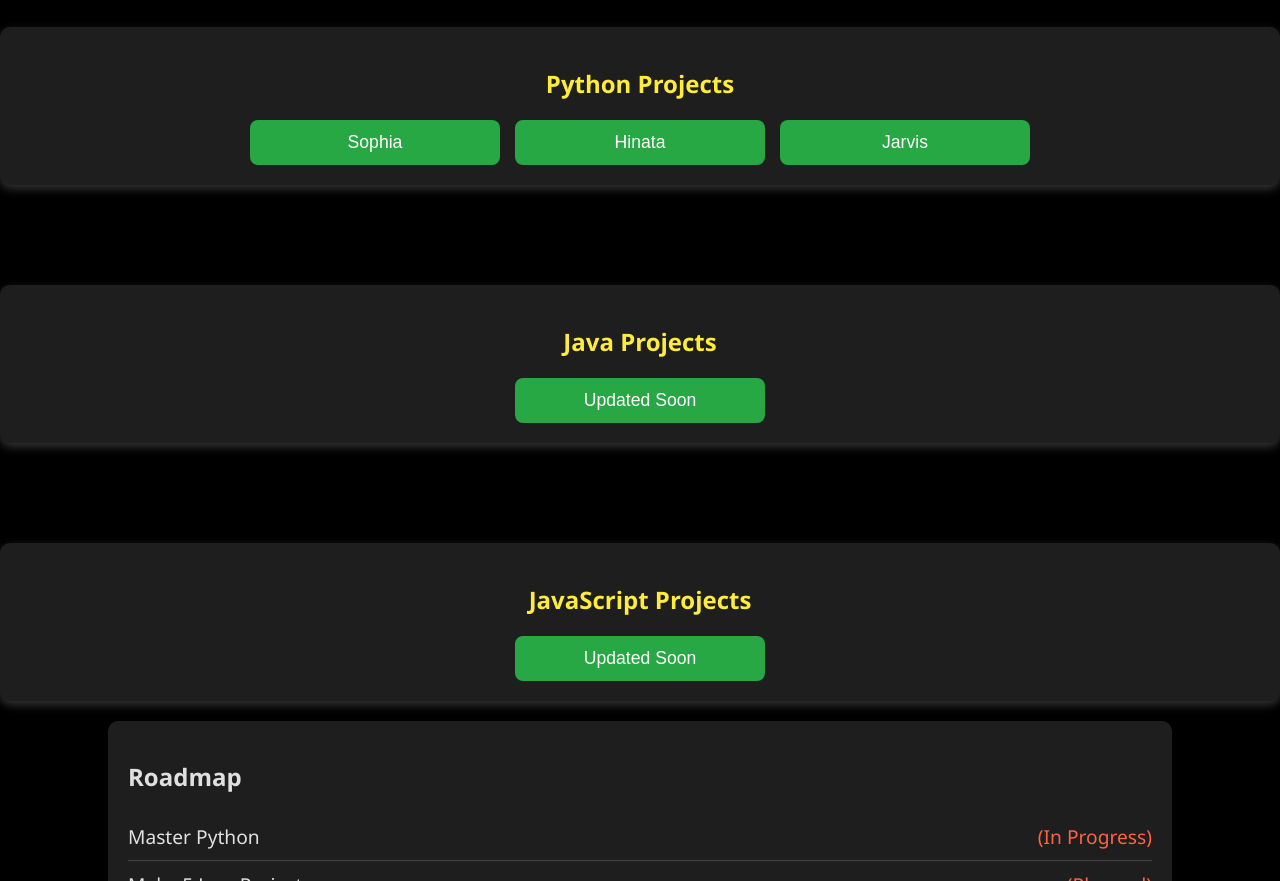
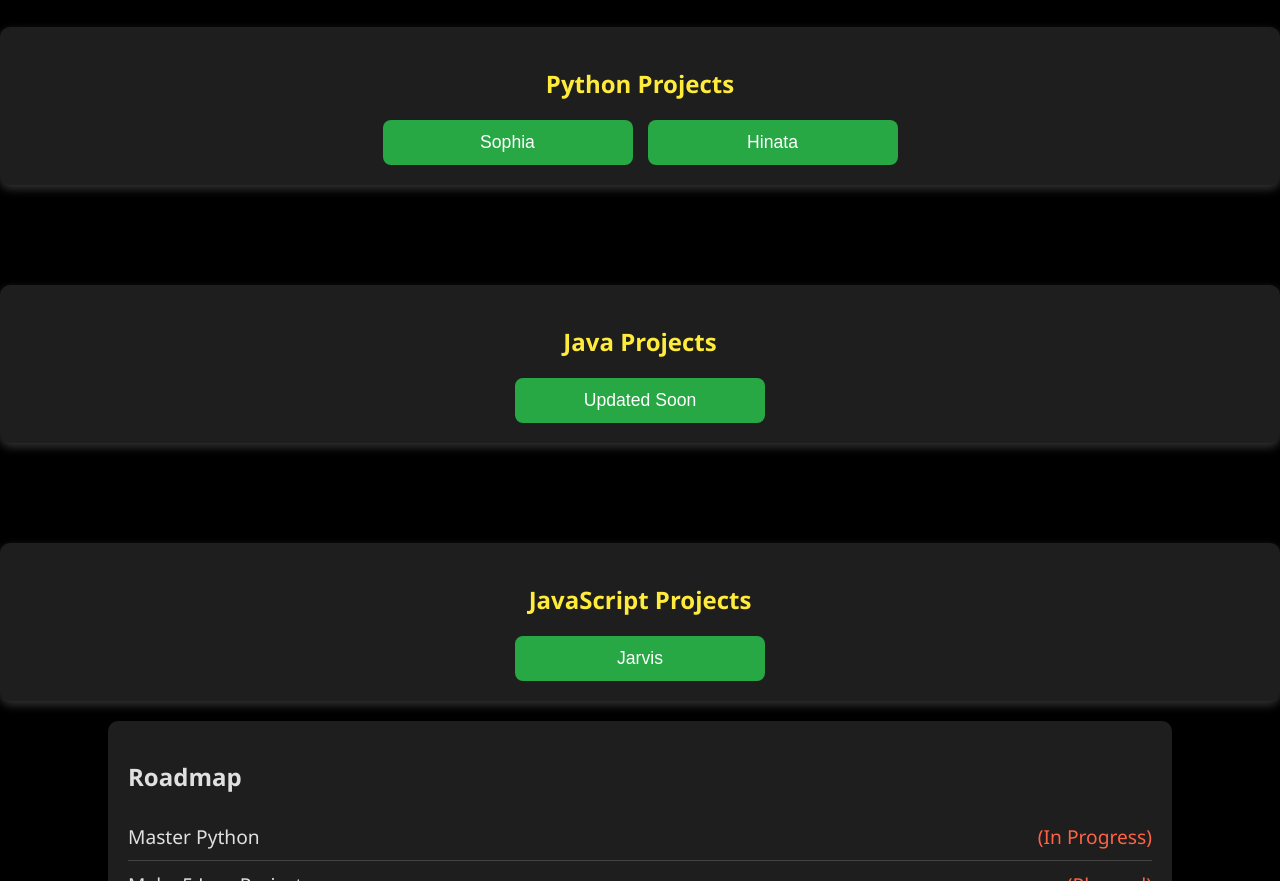
Before and after one commit to Otazuki004/Otazuki, a plain HTML site: page index.html in a window 1280 px wide. Shown: the part 400-1281 px from the top of the page. Drawn offline with Linux system fonts and the light colour scheme.

Commit message:
Update index.html

```diff
--- a/index.html
+++ b/index.html
@@ -7,7 +7,6 @@
     <link rel="stylesheet" href="styles.css">
 </head>
 <body>
-    <!-- Top Navigation Bar -->
     <nav class="navbar">
         <div class="navbar-brand">
             <h1>Otazuki</h1>
@@ -20,25 +19,21 @@
         </ul>
     </nav>
 
-    <!-- Personal Information Section -->
     <header class="personal-info">
         <h2>My things</h2>
         <p><strong>Date of Birth:</strong> October 18, 2009</p>
         <p><strong style="color: #FF6347;">Interests:</strong> Added soon</p>
         <p style="color: white;"><strong>Added soon</strong></p>  </header>
 
-    <!-- Python Projects Section -->
     <section id="python-projects" class="personal-info h2">
         <h2>Python Projects</h2>
         <div class="button-container">
             <button class="project-btn" onclick="window.open('https://github.com/Otazuki004/SophiaUB/', '_blank')">Sophia</button>
             <button class="project-btn" onclick="window.open('https://github.com/Otazuki004/Hinata', '_blank')">Hinata</button>
-            <button class="project-btn" onclick="window.open('https://github.com/Otazuki004/JarvisUB', '_blank')">Jarvis</button>
         </div>
     </section>
 
 
-    <!-- Java Projects Section -->
     <section id="java-projects" class="personal-info h2">
         <h2>Java Projects</h2>
         <div class="button-container">
@@ -50,12 +45,11 @@
     <section id="js-projects" class="personal-info h2">
         <h2>JavaScript Projects</h2>
         <div class="button-container">
-            <button class="project-btn">Updated Soon</button>
+            <button class="project-btn" onclick="window.open('https://github.com/Otazuki004/JarvisUB', '_blank')">Jarvis</button>
         </div>
     </section>
 
 
-    <!-- Roadmap Section -->
     <section id="roadmap">
         <h2>Roadmap</h2>
         <ul class="roadmap-list">
@@ -68,7 +62,6 @@
         </ul>
     </section>
 
-    <!-- Footer -->
     <footer>
         <p>Connect with me:</p>
         <ul>
```
